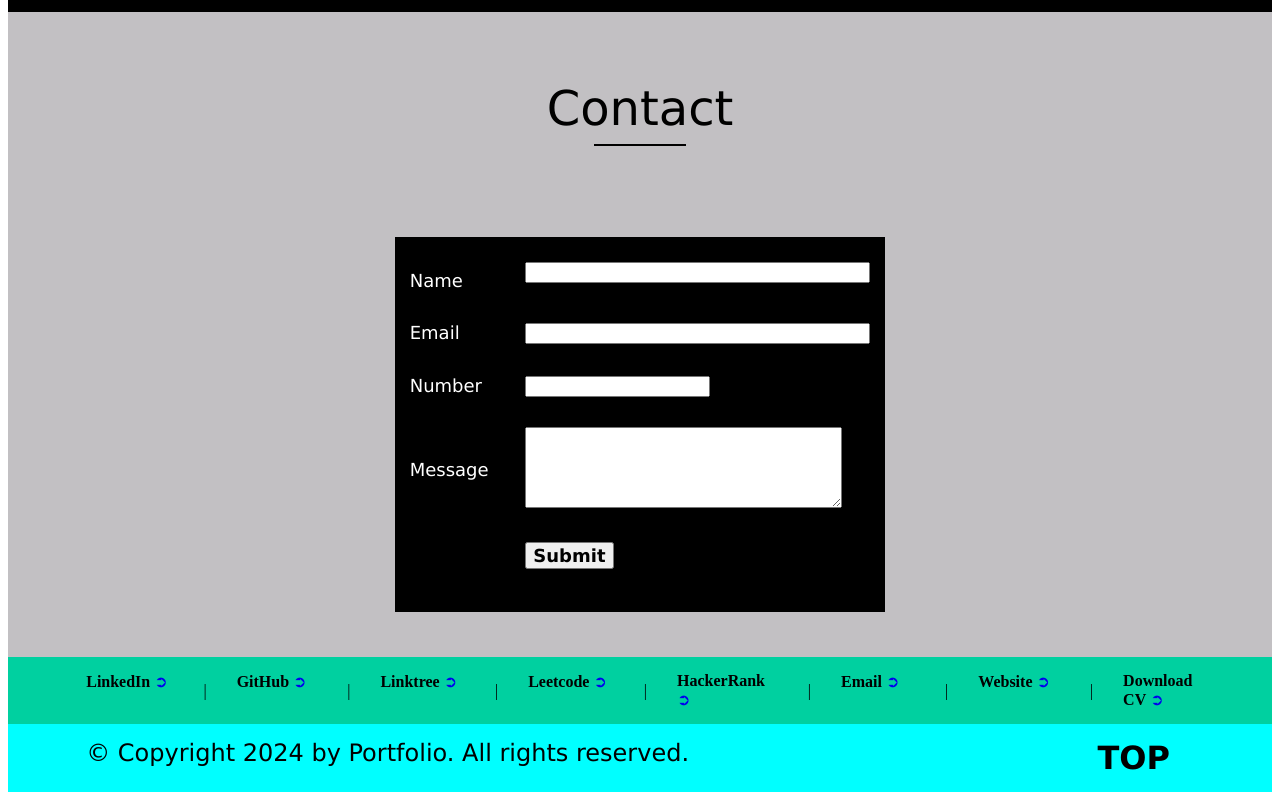
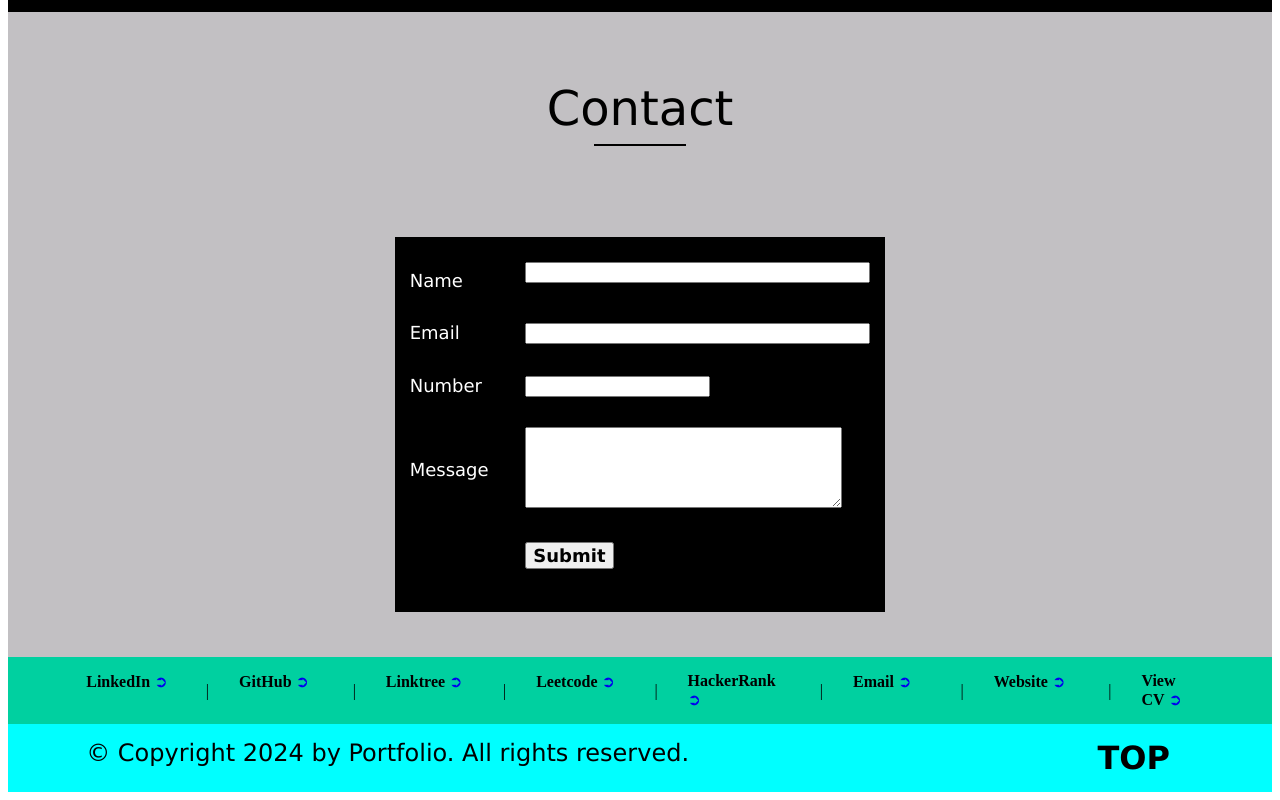
Before and after one commit to ojasmaniyar5/Ojas_Maniyar-Portfolio, a plain HTML site: page Portfolio Official/index.html in a window 1280 px wide. Shown: the part 3218-4018 px from the top of the page. Drawn offline with Linux system fonts and the light colour scheme.

Commit message:
Update index.html

```diff
--- a/Portfolio Official/index.html
+++ b/Portfolio Official/index.html
@@ -581,7 +581,7 @@
 						</td>
 
 						<td width="13%" valign="top">
-							<b>Download CV</b>
+							<b>View CV</b>
 							<a href="https://drive.google.com/file/d/1jmptNjSzgE9rIOgRe3CZC1r1wCDtXnZH/view?usp=drive_link" style="text-decoration:none">
 								➲
 							</a>
```
